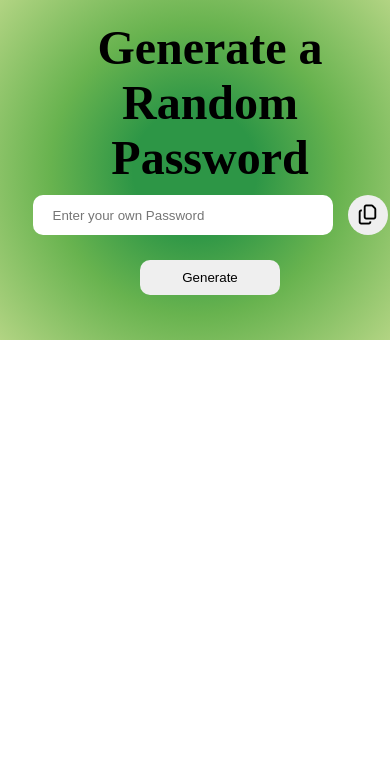
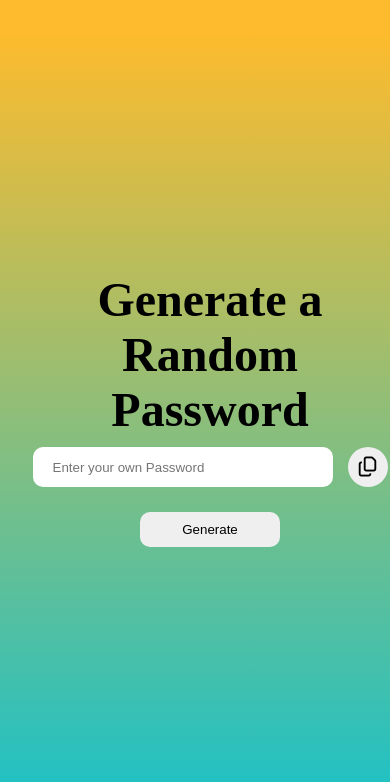
Before and after one commit to kunal5762/Random_Password, a plain HTML site: page index.html in a window 390 px wide. Drawn offline with Linux system fonts and the light colour scheme.

Commit message:
Refactor CSS styles and update layout properties

```diff
--- a/style.css
+++ b/style.css
@@ -5,11 +5,11 @@
 
 .parent {
     width: 100%;
-    height: 633px;
+    height: 100vh;
     display: flex;
     align-items: center;
-    background: #2D9646;
-    background: radial-gradient(circle, rgba(45, 150, 70, 1) 24%, rgba(104, 179, 79, 1) 56%, rgba(178, 212, 131, 1) 100%);
+   background: #b4793a;
+background: linear-gradient(90deg, rgba(180, 121, 58, 1) 0%, rgba(253, 29, 29, 1) 21%, rgba(252, 176, 69, 1) 100%);
 }
 
 .container-cl {
@@ -101,7 +101,9 @@
 
     .parent {
         justify-content: center;
-        height: fit-content;
+        height: 100vh;
+        background: #22C1C3;
+background: linear-gradient(0deg, rgba(34, 193, 195, 1) 7%, rgba(253, 187, 45, 1) 96%);
     }
 
     .container-cl {
@@ -150,6 +152,10 @@
     }
 }
 @media (max-width: 900px) {
+    .parent{
+        height: 100vh;
+
+    }
 
     .container-cl h1 {
         font-size: 48px;
```
